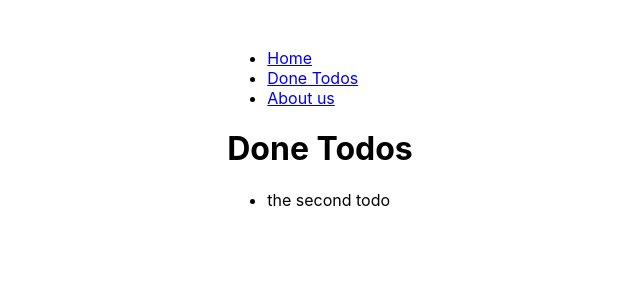
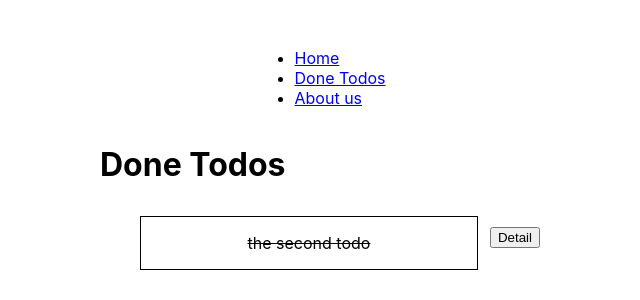
Before and after one commit to Chris-Lee-LEECH3/day10-todo, a React (Create React App) app in the folder my-app/: page /todos-done in a window 1280 px wide. Shown: the top 300 px of the page, without its empty margins (320-960 px from the left). Built offline with nearby package versions, Linux system fonts and the light colour scheme.

Commit message:
feat: update for TodoItem

```diff
--- a/my-app/src/components/TodoItem.js
+++ b/my-app/src/components/TodoItem.js
@@ -1,28 +1,45 @@
 import { useContext } from "react";
 import { TodoContext } from "../contexts/TodoContext";
+import { useLocation, useNavigate } from "react-router";
 
-export const TodoItem = ({ todo }) => {
-  const { state, dispatch } = useContext(TodoContext);
+export const TodoItem = ({todo, displayDetailBtn = true, displayDeleteBtn = true }) => {
+  const { dispatch } = useContext(TodoContext);
+  const navigate = useNavigate();
+  const location = useLocation();
+  const isTodoDetailPage = location.pathname.includes("/todos");
 
   const markAsDone = () => {
+    if (isTodoDetailPage) {
+      return;
+    }
     dispatch({ type: "TOGGLE_TODO", payload: { id: todo.id } });
   };
 
   const removeTodo = () => {
     dispatch({ type: "REMOVE_TODO", payload: { id: todo.id } });
-  }
+  };
+
+  const navigateToDone = () => {
+    navigate("/todos/" + todo?.id);
+  };
 
   return (
     <div className="todo-item-container">
       <div className="todo-item">
-        <span
-          className={todo.done ? "todo-done" : ""}
-          onClick={markAsDone}
-        >
+        <span className={todo.done ? "todo-done" : ""} onClick={markAsDone}>
           {todo.text}
         </span>
       </div>
-      <button className="todo-remove-btn" onClick={removeTodo}>X</button>
+      {displayDetailBtn && (
+        <button className="todo-detail-btn" onClick={navigateToDone}>
+          Detail
+        </button>
+      )}
+      {displayDeleteBtn && (
+        <button className="todo-remove-btn" onClick={removeTodo}>
+          X
+        </button>
+      )}
     </div>
   );
 };
--- a/my-app/src/layouts/DefaultLayout.jsx
+++ b/my-app/src/layouts/DefaultLayout.jsx
@@ -2,6 +2,7 @@ import { NavLink, Outlet } from "react-router";
 
 const DefaultLayout = () => {
   return (
+    <>
       <header>
         <nav>
           <ul>
@@ -16,10 +17,12 @@ const DefaultLayout = () => {
             </li>
           </ul>
         </nav>
+      </header>
+
       <main>
         <Outlet />
       </main>
-    </header>
+    </>
   );
 };
 
--- a/my-app/src/pages/DoneListPage.jsx
+++ b/my-app/src/pages/DoneListPage.jsx
@@ -1,5 +1,6 @@
 import React, { useContext } from "react";
 import { TodoContext } from "../contexts/TodoContext";
+import { TodoItem } from "../components/TodoItem";
 
 const DoneListPage = () => {
   const { state } = useContext(TodoContext);
@@ -10,7 +11,7 @@ const DoneListPage = () => {
       <h1>Done Todos</h1>
       <ul>
         {doneTodos.map((todo) => (
-          <li key={todo.id}>{todo.text}</li>
+          <TodoItem key={todo.id} todo={todo} displayDeleteBtn={false} />
         ))}
       </ul>
     </div>
--- a/my-app/src/pages/TodoDetailPage.jsx
+++ b/my-app/src/pages/TodoDetailPage.jsx
@@ -1,8 +1,8 @@
-import React, { useContext } from 'react'
-import { useParams } from 'react-router'
-import { TodoContext } from '../contexts/TodoContext';
+import React, { useContext } from "react";
+import { useParams } from "react-router";
+import { TodoContext } from "../contexts/TodoContext";
 
-import { TodoItem } from '../components/TodoItem';
+import { TodoItem } from "../components/TodoItem";
 
 const TodoDetailPage = () => {
   const { id } = useParams();
@@ -10,14 +10,15 @@ const TodoDetailPage = () => {
   const todo = state?.filter((todo) => todo.id === parseInt(id));
 
   if (todo?.length === 0) {
-    return <div>Todo not found</div>
+    return <div>Todo not found</div>;
   }
 
   return (
     <div>
-        <TodoItem todo={todo[0]} index={id} />
+      <h1>Todo Detail Page</h1>
+      <TodoItem todo={todo[0]} displayDetailBtn={false} />
     </div>
-  )
-}
+  );
+};
 
-export default TodoDetailPage
+export default TodoDetailPage;
```
Lines whose indentation alone changed are shown as unchanged.
